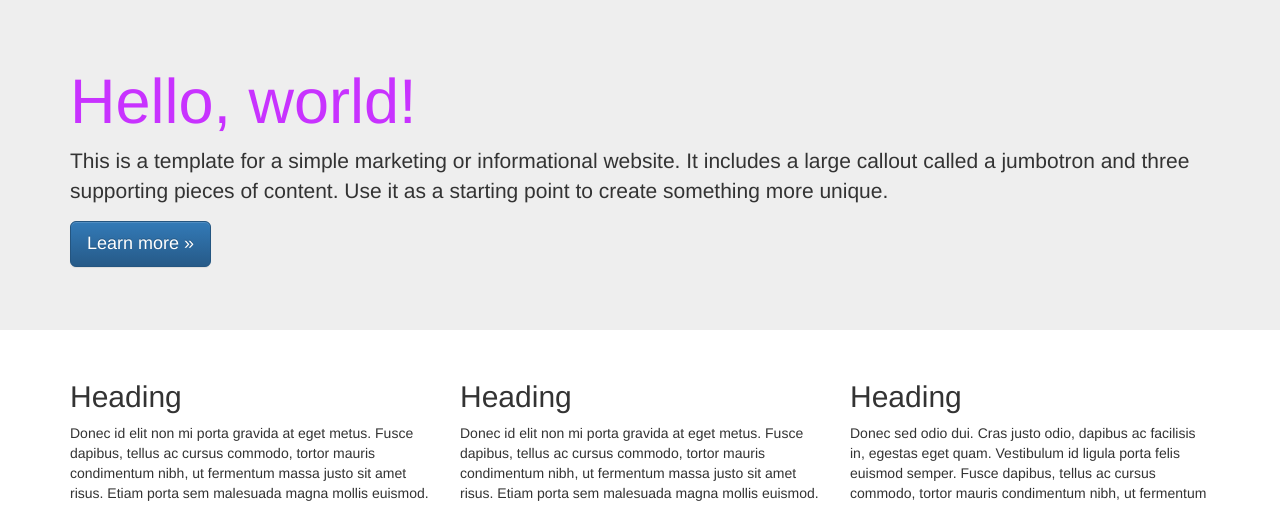
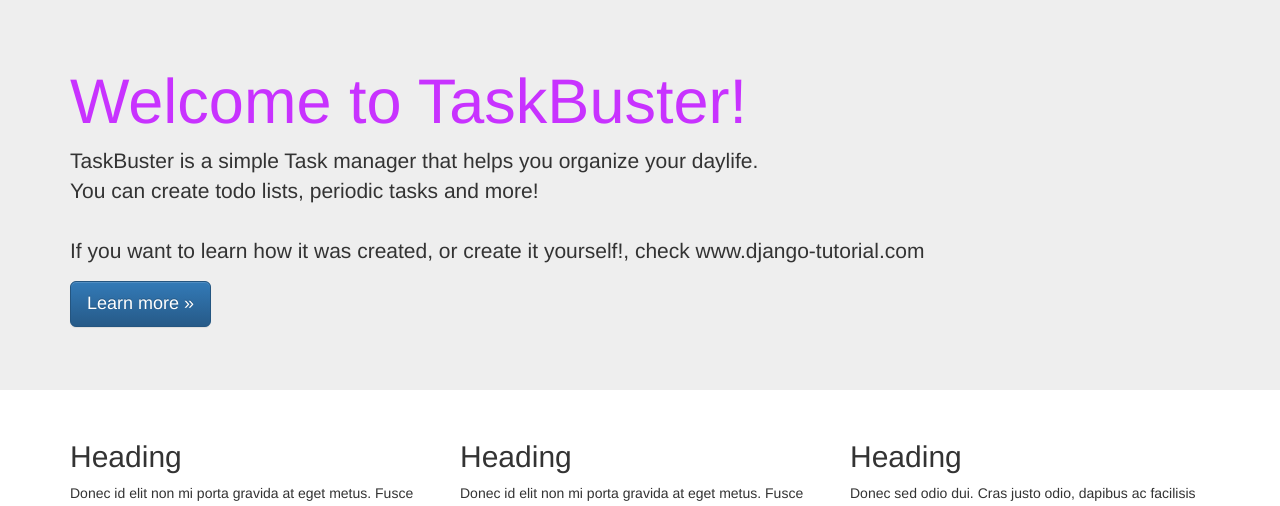
Before and after one commit to ChChCheeeeo/taskbuster_project, a Django app: page /en/ in a window 1280 px wide. Shown: the part 51-557 px from the top of the page. Run offline with Django 3.2, Linux system fonts and the light colour scheme; some libraries are stand-ins or nearby versions.

Commit message:
Updated index to include internationalization

```diff
--- a/taskbuster_project/templates/taskbuster_project/index.html
+++ b/taskbuster_project/templates/taskbuster_project/index.html
@@ -1,4 +1,5 @@
 {% extends "base.html" %}
+{% load i18n %}
 <!--
   Inherite from base and all its contents. But have to load
   { % load staticfiles % } for each page.
@@ -12,8 +13,14 @@
   <!-- Main jumbotron for a primary marketing message or call to action -->
   <div class="jumbotron">
     <div class="container">
-      <h1>Hello, world!</h1>
-      <p>This is a template for a simple marketing or informational website. It includes a large callout called a jumbotron and three supporting pieces of content. Use it as a starting point to create something more unique.</p>
+      <h1>
+        {% trans "Welcome to TaskBuster!" %}
+      </h1>
+      <p>
+        {% blocktrans %}
+          TaskBuster is a simple Task manager that helps you organize your daylife. </br> You can create todo lists, periodic tasks and more! </br></br> If you want to learn how it was created, or create it yourself!, check www.django-tutorial.com
+        {% endblocktrans %}
+      </p>
       <p><a class="btn btn-primary btn-lg" href="#" role="button">Learn more &raquo;</a></p>
     </div>
   </div>
```
